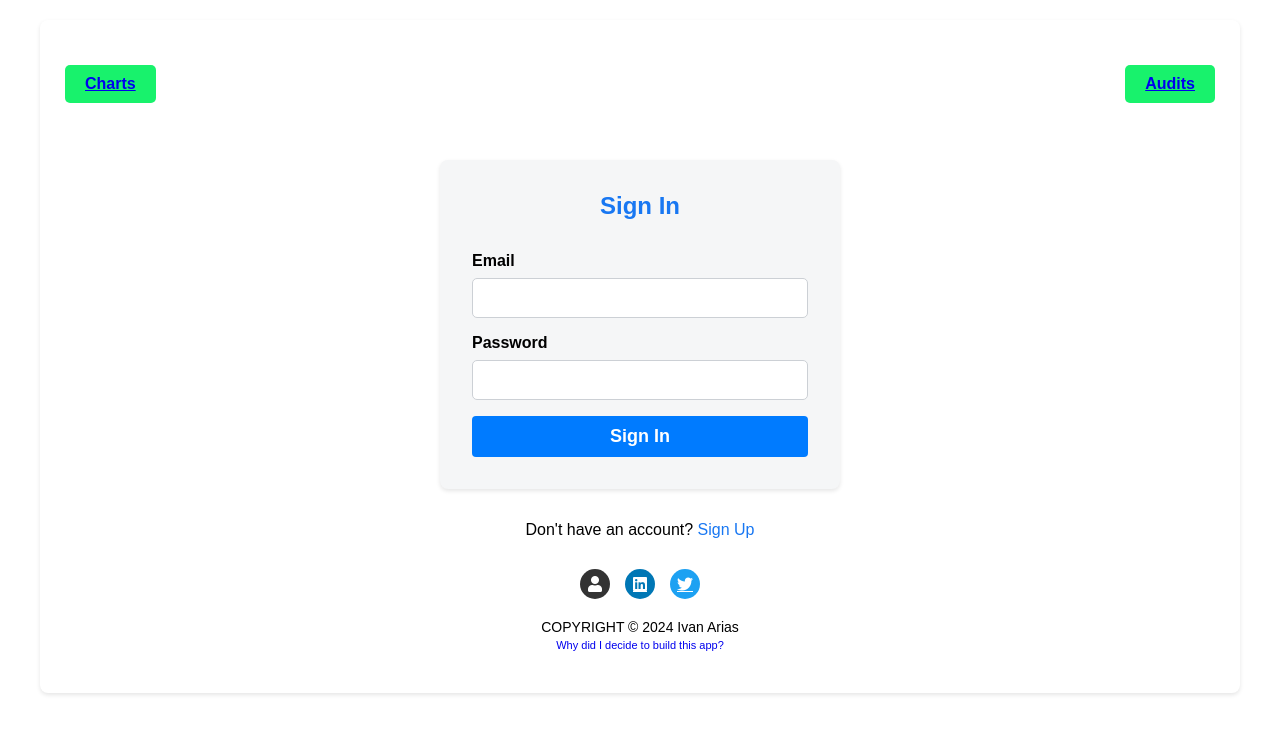
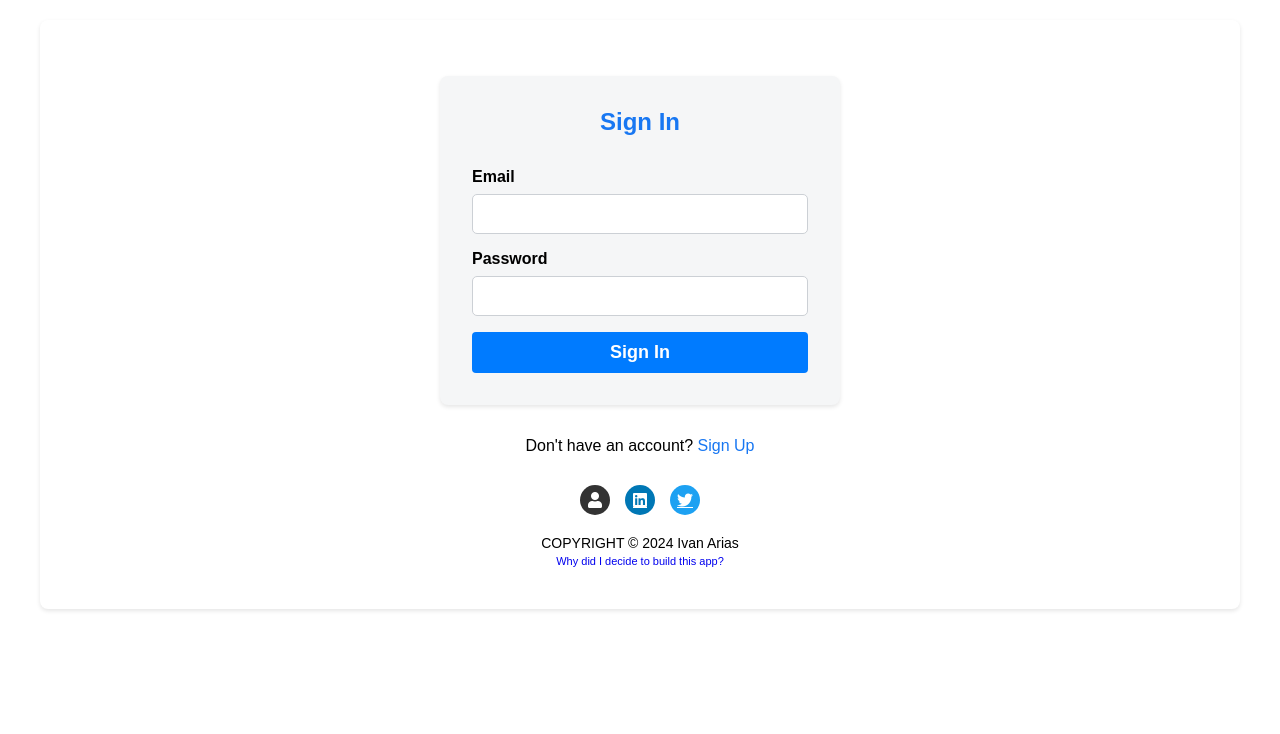
Before and after one commit to hcoco1/todo-list-local-storage, a React (Create React App) app: page /signin in a window 1280 px wide. Shown: the top 734 px of the page. Built offline with nearby package versions, Linux system fonts and the light colour scheme; no server answers.

Commit message:
conditional updated

```diff
--- a/src/App.js
+++ b/src/App.js
@@ -125,8 +125,8 @@ function App() {
       <div className="App">
       <div className="header">
           {currentUser && <LogOutButton />}
-          <button className="btn"><Link to="/dashboard">Charts</Link></button>
-          <button className="btn"><Link to="/">Audits</Link></button>
+          {currentUser &&  <button className="btn"><Link to="/dashboard">Charts</Link></button>}
+         {currentUser &&  <button className="btn"><Link to="/">Audits</Link></button>}
         </div>
         <Routes>
           <Route path="/signin" element={!currentUser ? <SignIn /> : <Navigate replace to="/" />} />
```
